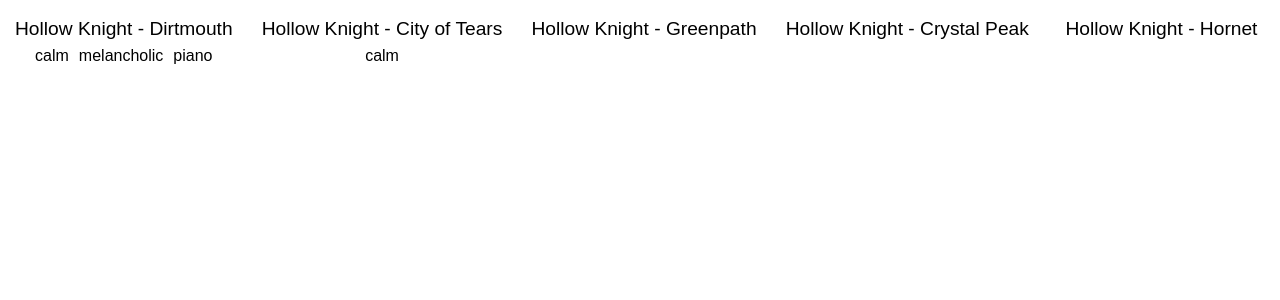
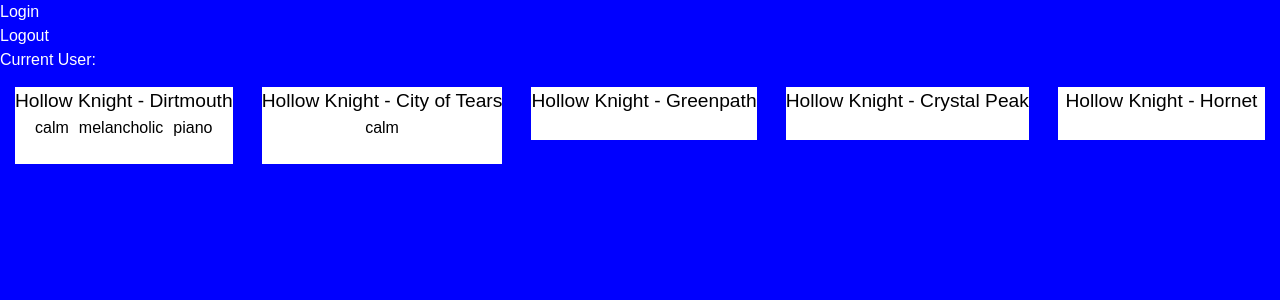
Before and after one commit to CrumrineCoder/bardicinspirationnext, a Next.js app: page / in a window 1280 px wide. Shown: the top 300 px of the page. Built offline with nearby package versions, Linux system fonts and the light colour scheme.

Commit message:
Mock login

```diff
--- a/src/app/app.scss
+++ b/src/app/app.scss
@@ -2,7 +2,8 @@
   color: white;
 }
 body {
-  color: black;
+  background: blue;
+  color: white;
   .MusicBoxContainer {
     display: flex;
     flex-wrap: wrap;
--- a/src/app/page.tsx
+++ b/src/app/page.tsx
@@ -2,7 +2,6 @@
 import MusicBox from "./components/MusicBox";
 
 //import songs from "./fakeDB/songs";
-
 
 import songData from "./fakeDB/songData";
 import tags from "./fakeDB/tags";
@@ -17,7 +16,7 @@
 
 export default function Home() {
   //const [currentTag] = useState();
-  const [currentUserID] = useState(null);
+  const [currentUserID, setCurrentUserID] = useState<number | null>(null);
   // To be replaced with JWT? logic for getting the actual user
   /*  const [currentUser, setCurrentUser] = useState<{ id: number; email: string; userName: string } | null>(null);
   useEffect(() => {
@@ -27,6 +26,13 @@
   //
 
   return (
+    <>
+
+    <button onClick={() => setCurrentUserID(1)}>Login</button>
+    <br />
+    <button onClick={() => setCurrentUserID(null)}>Logout</button>
+    <br />
+    Current User:{""}{currentUserID}
       <div className="MusicBoxContainer">
         {songData.map((song, index) => {
           // This is logic for getting the current tags for the song.
@@ -69,15 +75,13 @@
           // const currentTagNames = currentTags.map(({ name }) => name);
           // [ 'calm', 'melancholic', 'piano' ]
 
-        const reducedCurrentSongsTagsIDs = SongTagsIDs.map(
-          ({ id }) => id
-        );
+          const reducedCurrentSongsTagsIDs = SongTagsIDs.map(({ id }) => id);
           // [ 1, 2, 3 ]
           // [ 4 ] (It always scales up, unlike the tags, because they're all unique IDs. not to say that it will be 1 2 3 4, but to show different answers as compared to tags).
 
           // Search for tagVotes by the reduced CurrentSongTagsIDs (songTagID). This has the userID.
           const currentTagVotes = tagVotes.filter((tagVote) =>
-          reducedCurrentSongsTagsIDs.includes((tagVote.songTag))
+            reducedCurrentSongsTagsIDs.includes(tagVote.songTag)
           );
           /*
         [
@@ -103,7 +107,9 @@
           const tagsWithVoters = currentTags.map((tag) => {
             // { id: 1, name: 'calm' }
             // Find the SongTags entry for this tag
-          const songTag = SongTagsIDs.find((songTag) => songTag.tagId === tag.id);
+            const songTag = SongTagsIDs.find(
+              (songTag) => songTag.tagId === tag.id
+            );
             // { id: 1, songId: 1, tagId: 1 }
 
             // Find all votes for this SongTag
@@ -113,19 +119,15 @@
 
             // Loop over each VoterID, and for each one search for the first user which has the same ID (should only be 1 per the DB, and then return its email)
             const voterNames = voterIDs
-            .map((voter) => users.find(user => user.id === voter)?.email)
+              .map((voter) => users.find((user) => user.id === voter)?.email)
               .filter((email): email is string => email !== undefined);
 
+            // When validating users, I might want to send the whole user instead of just the names unless names are unique (But IDs might be safer? In case a user deletes their account?)
             return {
               tagName: tag.name,
               voters: voterNames,
             };
           });
-
-
-        // const currentTagVotes = tagVotes.filter((tagVote) => tagVote.includes(reducedCurrentSongsTagsIDs)).
-
-        // For returned tagVotes, return the userIDs so that we have the people who voted on the tags below.
 
           return (
             <div className="song" key={index}>
@@ -140,5 +142,6 @@
           );
         })}
       </div>
+    </>
   );
 }
```
Lines whose indentation alone changed are shown as unchanged.
